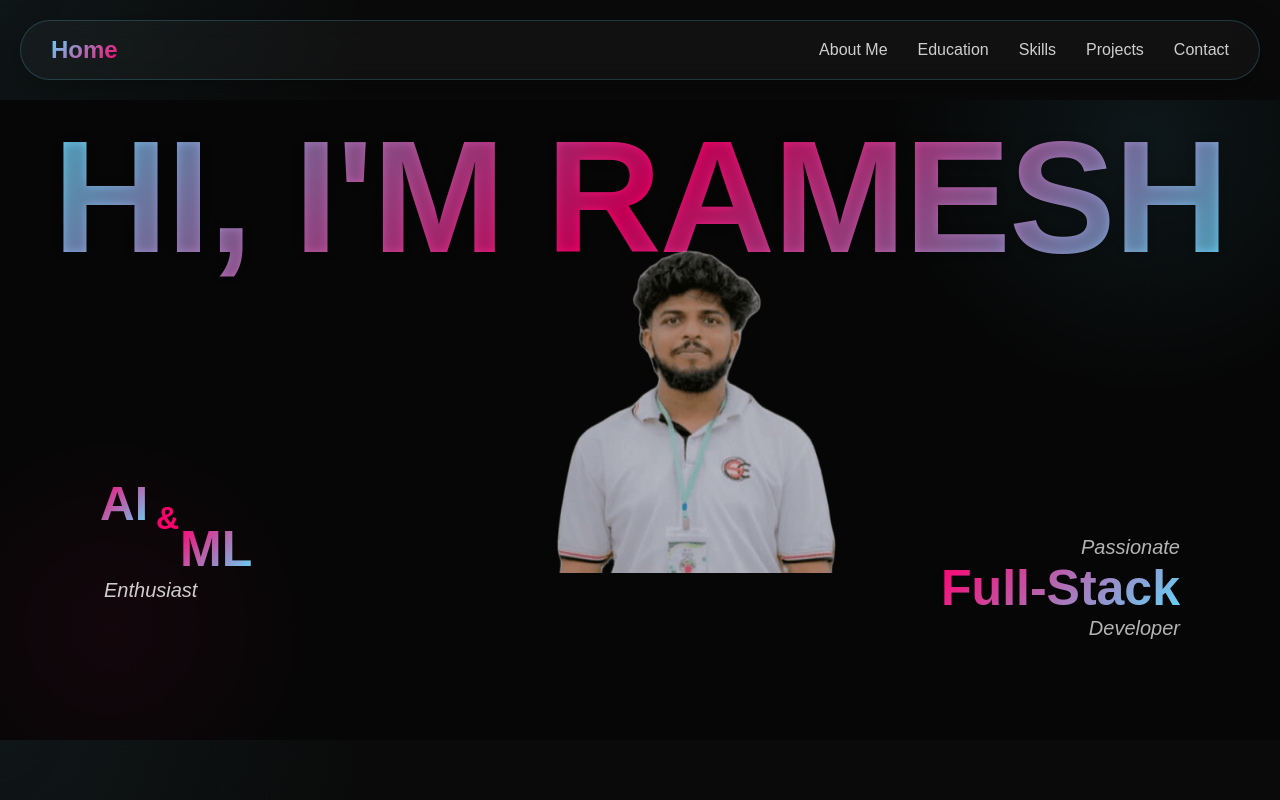
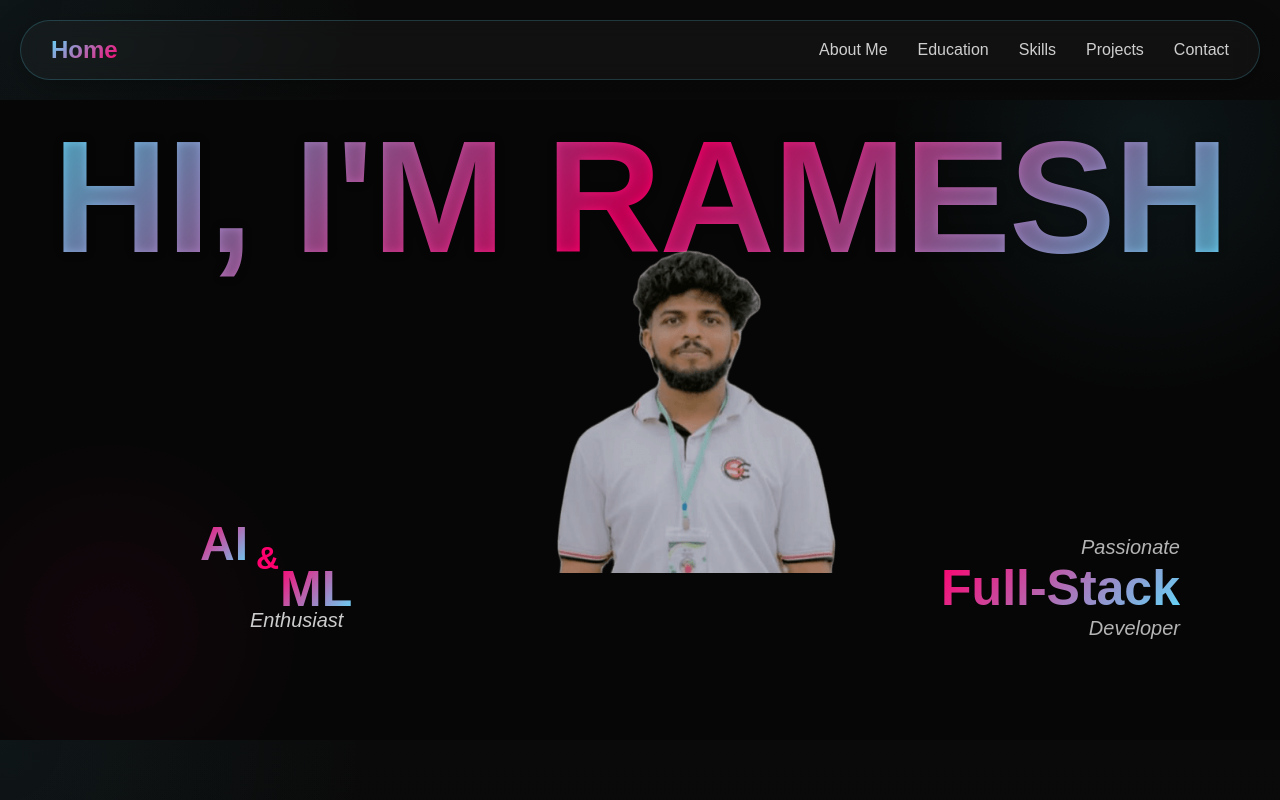
Before and after one commit to ramesh-2003-krishan/Portfolio, a React (Create React App) app in the folder portfolio/: page / in a window 1280 px wide. Built offline with nearby package versions, Linux system fonts and the light colour scheme.

Commit message:
home:finalize Home page css

```diff
--- a/portfolio/src/style/Home.css
+++ b/portfolio/src/style/Home.css
@@ -138,8 +138,8 @@ body {
 
 .left-text {
   position: absolute;
-  left: 100px;
-  bottom: 80px;
+  left: 200px;
+  bottom: 40px;
   width: 240px;
   height: 180px;
   animation: slideInLeft 0.8s ease-out;
@@ -203,8 +203,8 @@ body {
 }
 
 .left-text p.ent {
-  top: 100px;
-  left: 4px;
+  top: 90px;
+  left: 50px;
   font-size: 20px;
   font-style: italic;
   color: rgba(255, 255, 255, 0.8);
```
